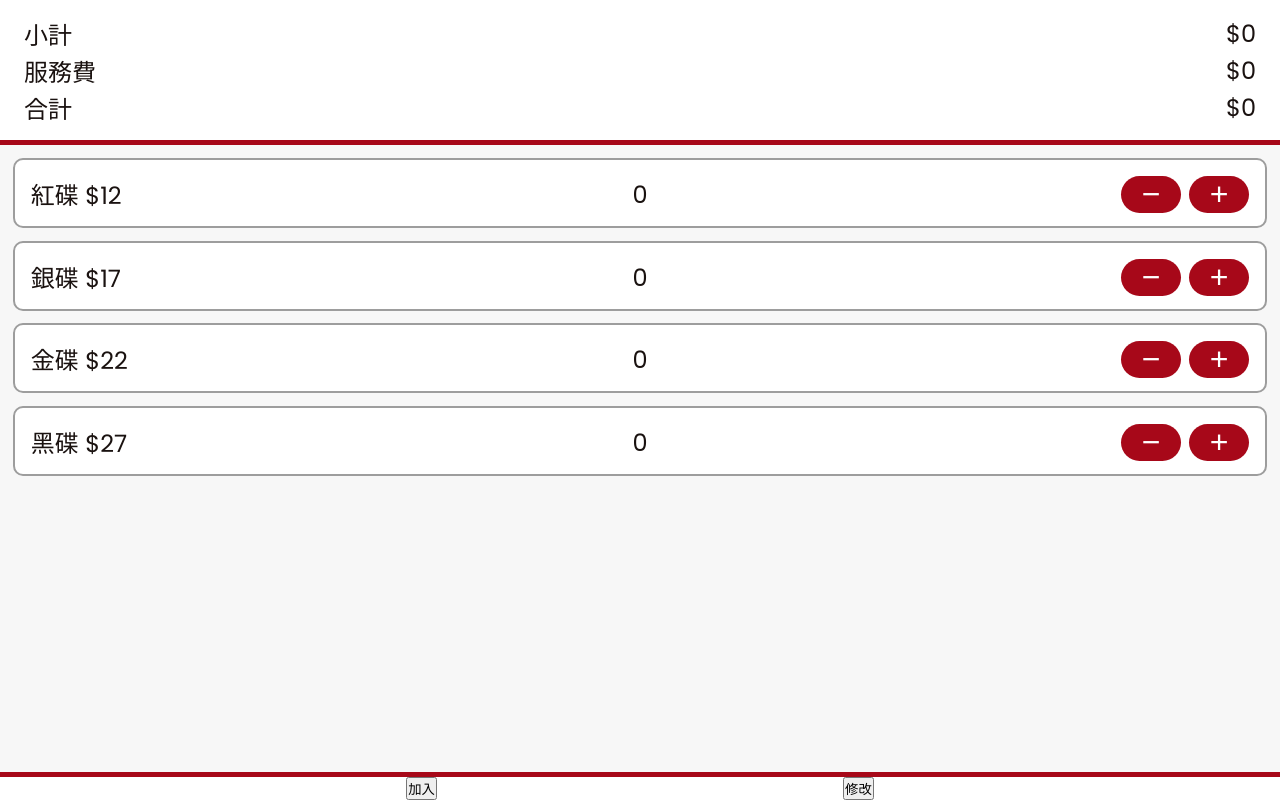
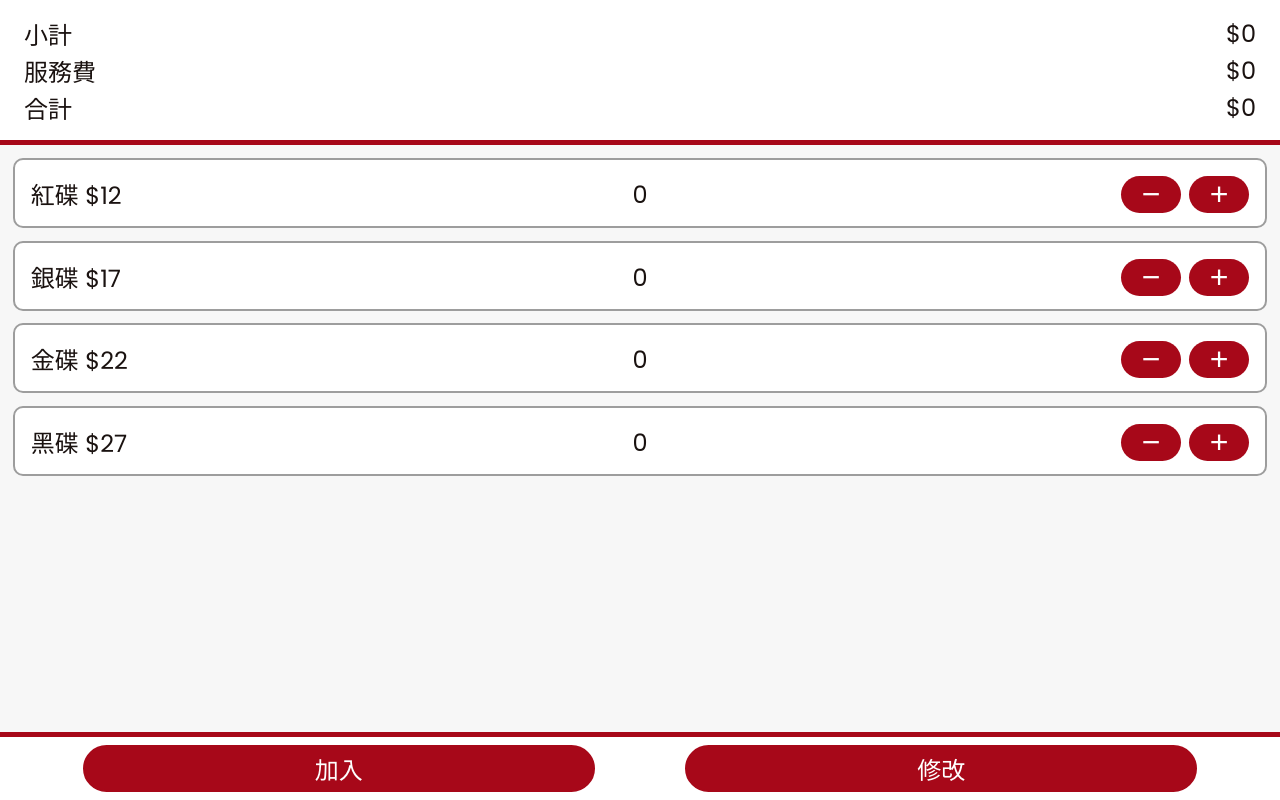
Before and after one commit to man7788/sushiro-calculator, a React (Vite) app in the folder calculator/: page / in a window 1280 px wide. Built offline with nearby package versions, Linux system fonts and the light colour scheme.

Commit message:
Add render button class name

```diff
--- a/calculator/src/Components/Controls/Toolbar.jsx
+++ b/calculator/src/Components/Controls/Toolbar.jsx
@@ -37,12 +37,12 @@ const Toolbar = () => {
       )}
       <div className={styles.Toolbar}>
         <button
-          style={showSelect ? clickedSelect : null}
+          className={showSelect ? styles.activeButton : styles.defaultButton}
           onClick={onShowSelect}>
           加入
         </button>
         <button
-          style={showDelete ? clickedDelete : null}
+          className={showDelete ? styles.activeButton : styles.defaultButton}
           onClick={onShowDelete}>
           修改
         </button>
@@ -51,14 +51,4 @@ const Toolbar = () => {
   );
 };
 
-const clickedSelect = {
-  background: '#fff',
-  color: 'rgb(26, 18, 16)',
-};
-
-const clickedDelete = {
-  background: '#fff',
-  color: 'rgb(26, 18, 16)',
-};
-
 export default Toolbar;
```
